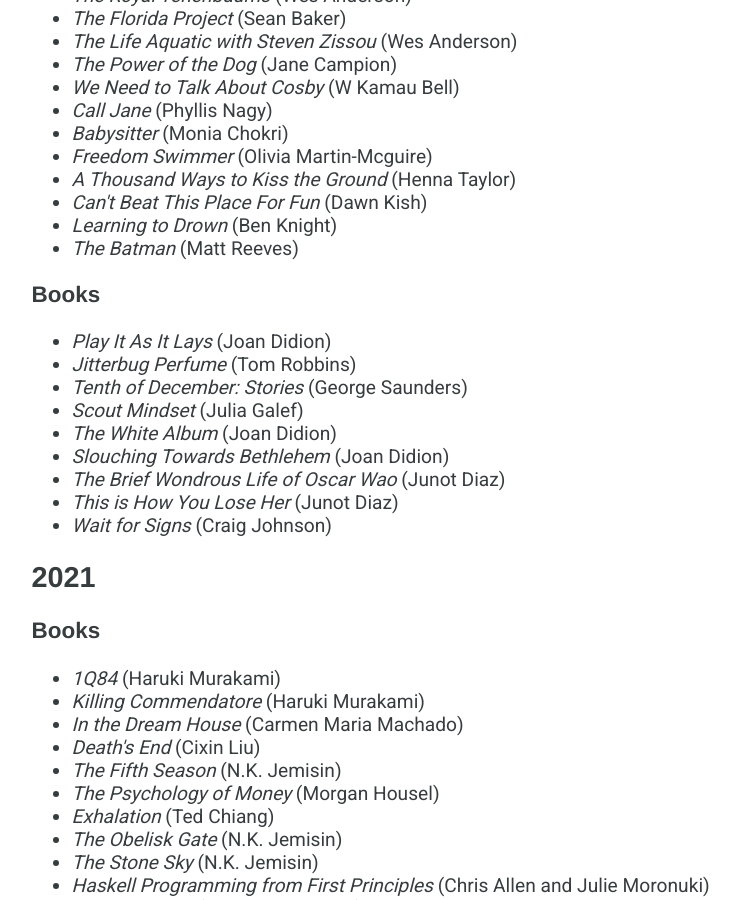
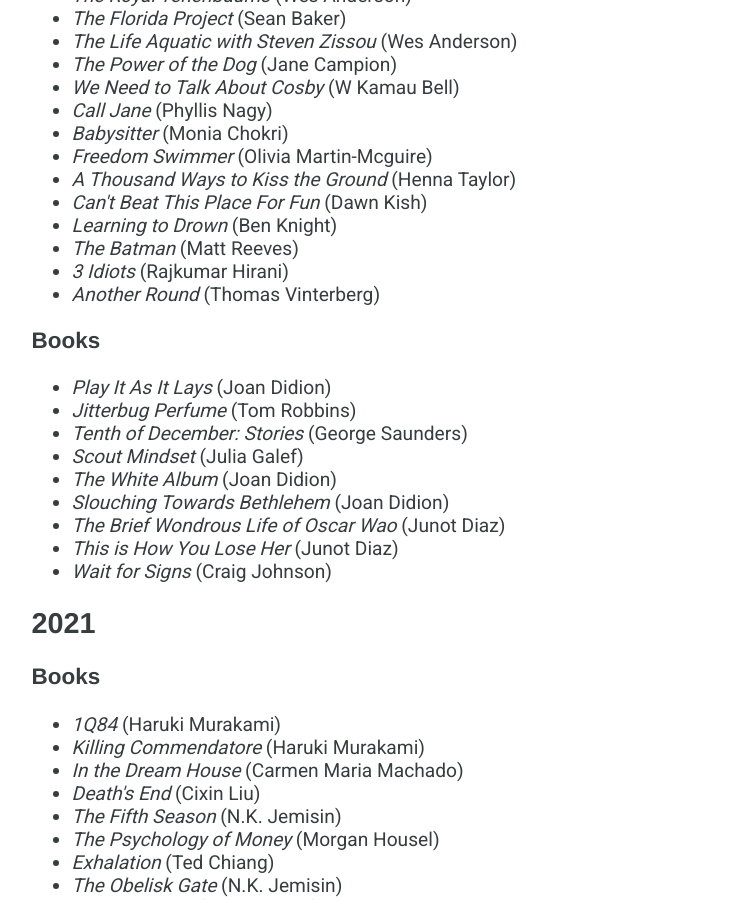
Before and after one commit to dmarticus/dmarticus.github.io, a Jekyll site: the page built from media.html, in a window 1280 px wide and 900 px high, scrolled down 350 px. Shown: the whole window, without its empty margins (239-979 px from the left). Built offline with Jekyll 4.4.1, drawn with Linux system fonts in a browser that asks for light colours; comment, search, counter and statistics services are not loaded.

Commit message:
its what we got

```diff
--- a/media.html
+++ b/media.html
@@ -26,6 +26,8 @@
     <li><i>Can't Beat This Place For Fun</i> (Dawn Kish)</li>
     <li><i>Learning to Drown</i> (Ben Knight)</li>
     <li><i>The Batman</i> (Matt Reeves)</li>
+    <li><i>3 Idiots</i> (Rajkumar Hirani)</li>
+    <li><i>Another Round</i> (Thomas Vinterberg)</li>
   </ul>
 </div>
 <div class="books">
```
